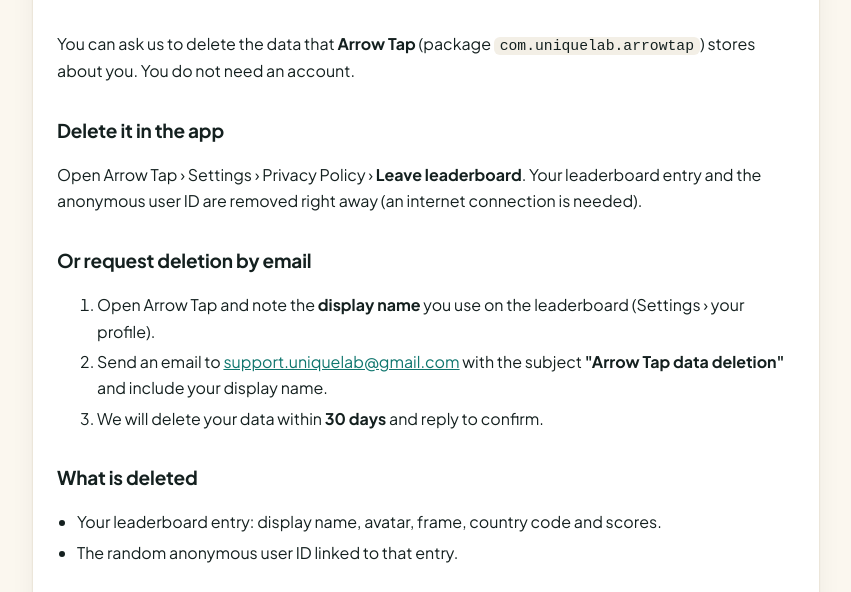
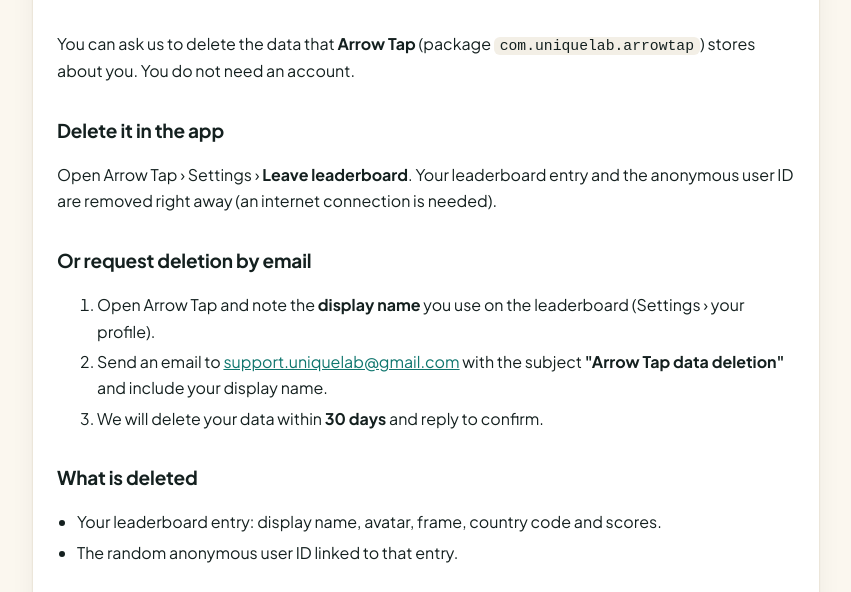
Before and after one commit to uniquelabdev/uniquelabdev.github.io, a plain HTML site: page arrowtap-delete-data.html in a window 1280 px wide. Shown: the part 208-800 px from the top of the page, without its empty margins (214-1065 px from the left). Drawn offline with Linux system fonts and the light colour scheme.

Commit message:
Add files via upload

```diff
--- a/arrowtap-delete-data.html
+++ b/arrowtap-delete-data.html
@@ -9,7 +9,7 @@
 <p>You can ask us to delete the data that <b>Arrow Tap</b> (package <code>com.uniquelab.arrowtap</code>) stores about you. You do not need an account.</p>
 
 <h2>Delete it in the app</h2>
-<p>Open Arrow Tap › Settings › Privacy Policy › <b>Leave leaderboard</b>. Your leaderboard entry and the anonymous user ID are removed right away (an internet connection is needed).</p>
+<p>Open Arrow Tap › Settings › <b>Leave leaderboard</b>. Your leaderboard entry and the anonymous user ID are removed right away (an internet connection is needed).</p>
 
 <h2>Or request deletion by email</h2>
 <ol>
```
Also changed, not shown: arrowtap-privacy.html (+1 -1 lines).
